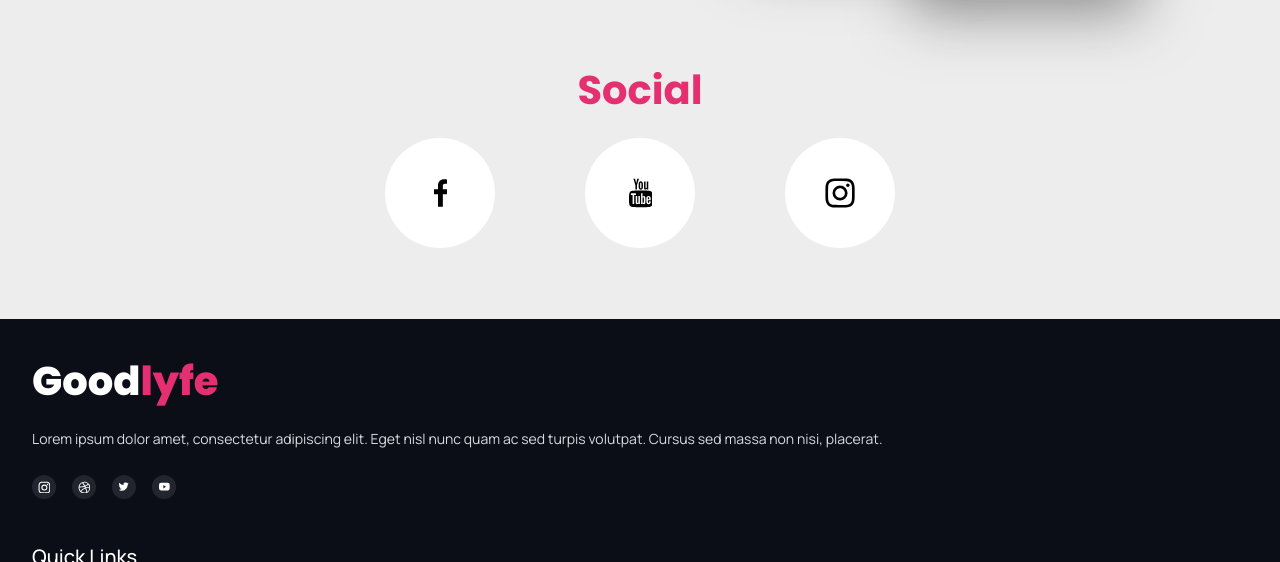
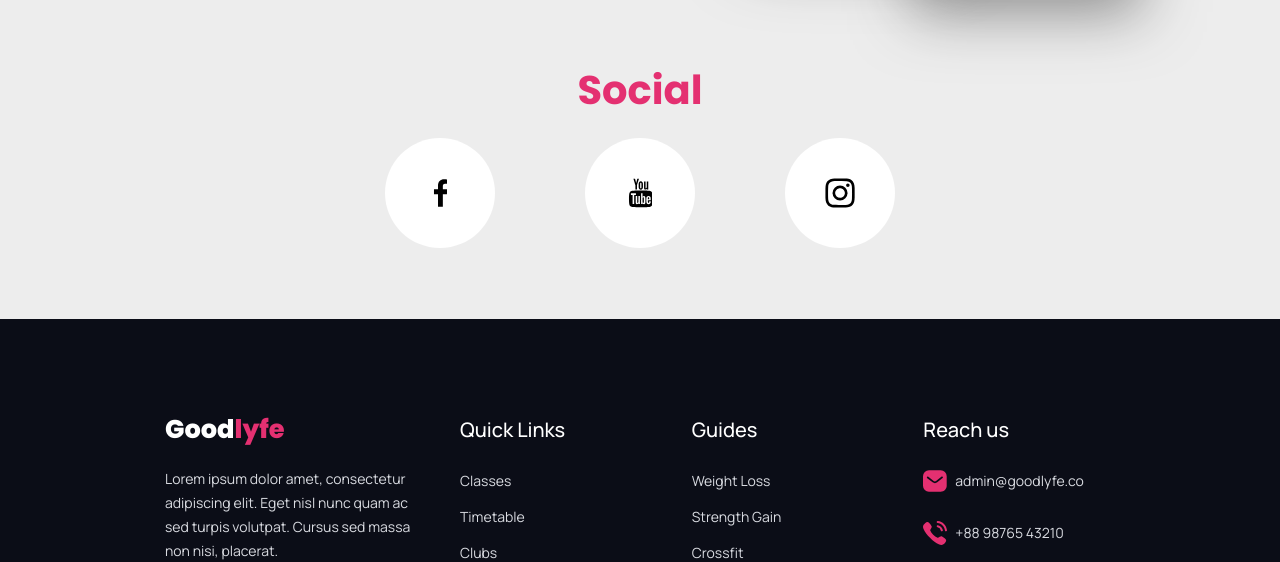
Before and after one commit to Vitalii-Prokopenko/good-life, a website built with Parcel: page index.html in a window 1280 px wide. Shown: the part 4379-4941 px from the top of the page. Built offline with nearby package versions, Linux system fonts and the light colour scheme.

Commit message:
footer desktop styles added

```diff
--- a/index.html
+++ b/index.html
@@ -883,19 +883,22 @@
               <li class="footer__social-item">
                 <a class="footer__social-link" href=""
                   ><svg class="footer__social-icon" width="12.8" height="12.78">
-                    <use href="./images/icons/icons.svg#icon-dribble"></use></svg>
+                    <use href="./images/icons/icons.svg#icon-dribble"></use>
+                  </svg>
                 </a>
               </li>
               <li class="footer__social-item">
                 <a class="footer__social-link" href=""
                   ><svg class="footer__social-icon" width="11.62" height="9.6">
-                    <use href="./images/icons/icons.svg#icon-twitter"></use></svg>
+                    <use href="./images/icons/icons.svg#icon-twitter"></use>
+                  </svg>
                 </a>
               </li>
               <li class="footer__social-item">
                 <a class="footer__social-link" href=""
                   ><svg class="footer__social-icon" width="12.8" height="9.2">
-                    <use href="./images/icons/icons.svg#icon-youtube2"></use></svg>
+                    <use href="./images/icons/icons.svg#icon-youtube2"></use>
+                  </svg>
                 </a>
               </li>
             </ul>
@@ -972,7 +975,7 @@
           </li>
         </ul>
         <!-- Lower footer -->
-
+        <div class="footer__lower">
           <ul class="list footer__terms-list">
             <li class="footer__terms-item">
               <a class="link footer__terms-link" href="">Terms & Conditions</a>
@@ -980,12 +983,15 @@
             <li class="footer__terms-item">
               <a class="link footer__terms-link" href="">Privacy Policy</a>
             </li>
-          <li class="footer__terms-item"><a class="link footer__terms-link" href="">Sitemap</a></li>
+            <li class="footer__terms-item">
+              <a class="link footer__terms-link" href="">Sitemap</a>
+            </li>
             <li class="footer__terms-item">
               <a class="link footer__terms-link" href="">Disclaimer</a>
             </li>
           </ul>
           <p class="footer__rights">&#169; 2020 GoodLyfe. All rights reserved</p>
+        </div>
       </div>
     </footer>
     <!-- Swiper JS -->
--- a/sass/layout/_app.scss
+++ b/sass/layout/_app.scss
@@ -7,8 +7,6 @@
     padding: 56px 15px 0;
     height: 950px;
     overflow-y: visible;
-
-    outline: 1px solid yellow;
 
     @include desktop {
       padding: 112px 147px 0 238px;
@@ -101,7 +99,6 @@
   }
 
   &__img-item {
-    // position: absolute;
     width: 167px;
     height: 333px;
 
@@ -111,8 +108,6 @@
     }
 
     &:first-child {
-
-
       @include desktop {
         position: absolute;
         top: -134px;
@@ -126,12 +121,6 @@
         top: 122px;
         left: 210px;
         overflow-y: visible;
-
-      }
-
-      @include desktop {
-
-
       }
     }
   }
@@ -142,13 +131,11 @@
     @include desktop {
       width: 100%;
       height: 100%;
-
     }
   }
 
   &__img-item:last-child &__wrap {
     position: relative;
-
 
     @include less-then-tablet {
       width: 83.25px;
--- a/sass/layout/_facilities.scss
+++ b/sass/layout/_facilities.scss
@@ -6,8 +6,6 @@
   @include desktop {
     margin-bottom: 108px;
   }
-
-  outline: 1px solid maroon;
 
   &__container {
     padding-left: 16px;
@@ -22,8 +20,6 @@
       justify-content: space-between;
       align-items: center;
     }
-
-    outline: 1px solid magenta;
   }
 
   &__img-wrap {
--- a/sass/layout/_footer.scss
+++ b/sass/layout/_footer.scss
@@ -5,16 +5,34 @@
 
   &__container {
     padding: 40px 32px 25px;
+
+    @include desktop {
+      padding: 96px 165px 24px;
+    }
   }
 
   &__upper {
     margin-bottom: 35px;
+
+    @include desktop {
+      margin-bottom: 105px;
+
+      display: grid;
+      grid-template-columns: 255px repeat(3, 1fr);
+      gap: 40px;
+    }
   }
 
   //   logo in footer
 
   &__logo {
     margin-bottom: 24px;
+
+    @include desktop {
+      font-weight: 800;
+      font-size: 25.6684px;
+      line-height: calc(28 / 25.684);
+    }
 
     &:hover,
     &:focus {
@@ -50,9 +68,11 @@
   //   Social links
 
   &__social-list {
-    margin-bottom: 43px;
+    display: flex;
 
-    display: flex;
+    @include less-then-tablet {
+      margin-bottom: 43px;
+    }
   }
 
   &__social-item:not(:last-child) {
@@ -102,13 +122,12 @@
 
   &__nav,
   &__guide-list {
-    margin-bottom: 43px;
+    @include less-then-tablet {
+      margin-bottom: 43px;
+    }
   }
 
-  &__nav-item:not(:last-child) {
-    margin-bottom: 12px;
-  }
-
+  &__nav-item:not(:last-child),
   &__guide-item:not(:last-child) {
     margin-bottom: 12px;
   }
@@ -129,6 +148,10 @@
     &:focus {
       color: $hoverColor;
     }
+
+    @include desktop {
+      display: inline-block;
+    }
   }
 
   //   Address links
@@ -138,7 +161,7 @@
   }
 
   &__address-link {
-    display: flex;
+    display: inline-flex;
     align-items: center;
   }
 
@@ -151,6 +174,14 @@
 
   &__address-link:hover &__address-icon {
     fill: $secondColor;
+  }
+
+  &__lower {
+    @include desktop {
+      display: flex;
+      justify-content: space-between;
+      flex-direction: row-reverse;
+    }
   }
 
   //   Terms of use
@@ -167,6 +198,12 @@
     margin-right: 20px;
   }
 
+   &__terms-item:nth-child(2) {
+    @include desktop {
+       margin-right: 20px;
+    }
+  }
+
   &__terms-link {
     position: relative;
     display: inline-block;
@@ -181,6 +218,17 @@
     color: $secondColor;
   }
 
+  &__terms-item:nth-child(2) &__terms-link::after {
+    @include desktop {
+      position: absolute;
+      top: 0;
+      right: -8px;
+
+      content: 'l';
+      color: $secondColor;
+    }
+  }
+
   //   Rights
 
   &__rights {
--- a/sass/layout/_hero.scss
+++ b/sass/layout/_hero.scss
@@ -19,7 +19,7 @@
 
   // Slider
 
-    &__swiper-pagination {
+  &__swiper-pagination {
     margin-bottom: 28px;
     @include centered;
 
--- a/sass/layout/_logo.scss
+++ b/sass/layout/_logo.scss
@@ -16,11 +16,6 @@
     font-size: 40px;
     line-height: calc(44 / 40);
   }
-
-  // @include resp-desktop {
-  //   margin-right: auto;
-  //   flex-basis: 17%;
-  // }
 
   &--lyfe {
     color: $logoAccentColor;
--- a/sass/layout/_main.scss
+++ b/sass/layout/_main.scss
@@ -17,5 +17,3 @@
 @import './social';
 
 @import './footer';
-
-@import './address';
--- a/sass/layout/_reviews.scss
+++ b/sass/layout/_reviews.scss
@@ -13,8 +13,6 @@
     padding-left: 28px;
     padding-bottom: 37px;
     height: 100%;
-
-    outline: 1px solid crimson;
 
     @include desktop {
       padding-top: 126px;
```
Also changed, not shown: sass/layout/_address.scss (deleted, +0 -29 lines), sass/layout/_header.scss (+3 -25 lines), css/main.css, css/main.min.css, 2 other files. Lines whose indentation alone changed are shown as unchanged.
